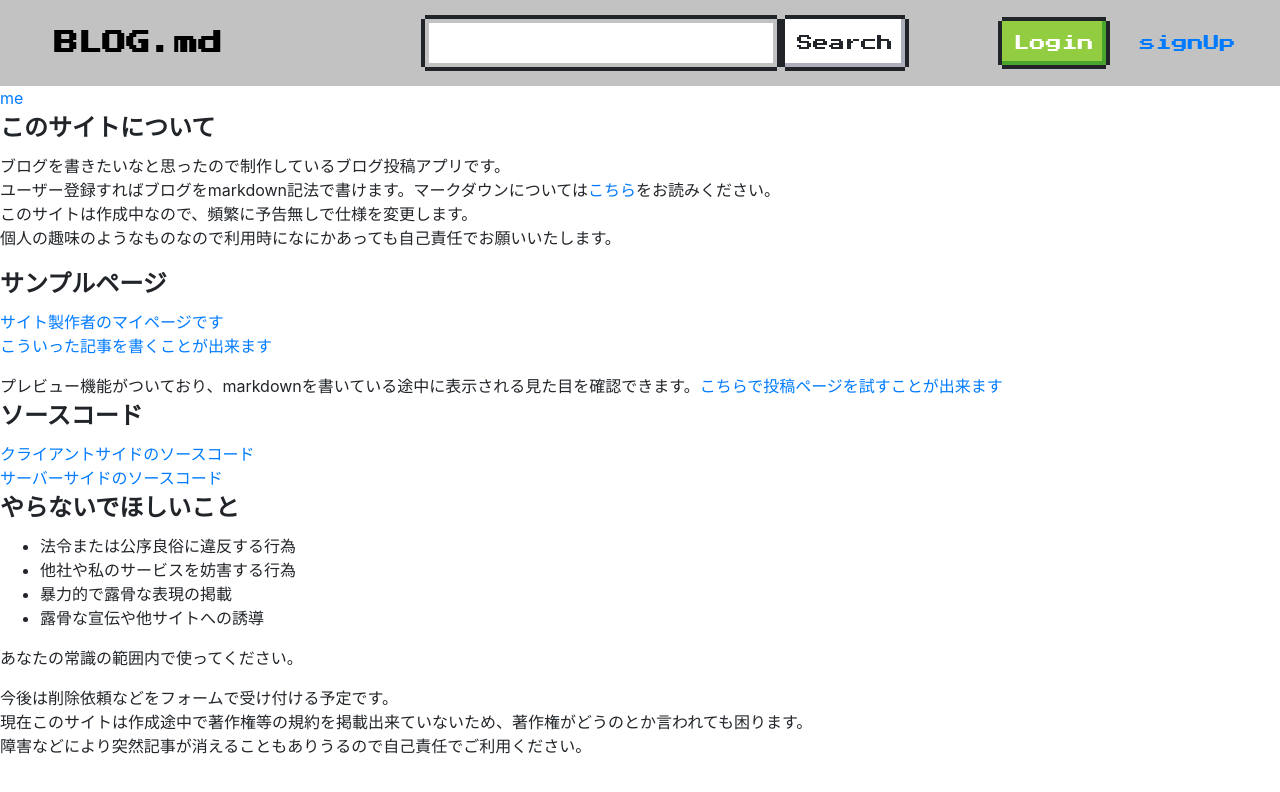
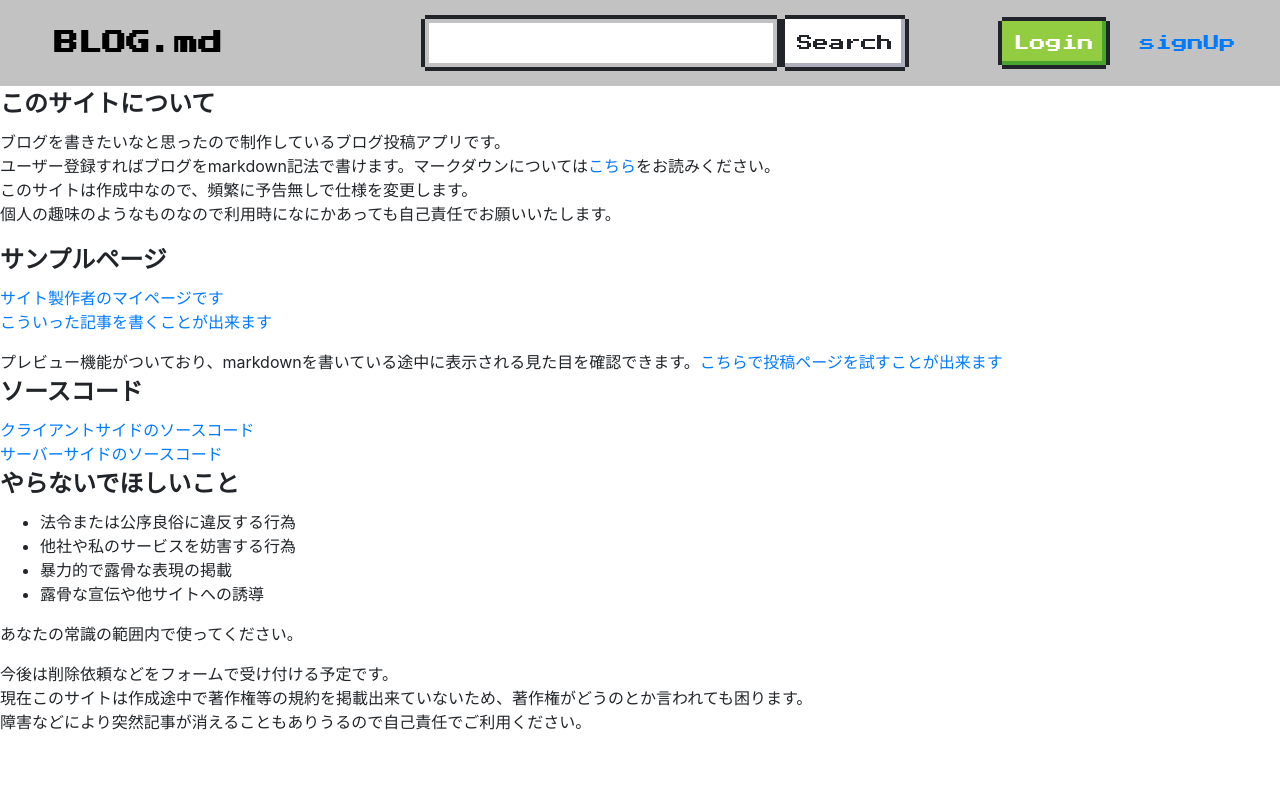
Before and after one commit to kotarou1192/blog_client, a React (Create React App) app: page / in a window 1280 px wide. Shown: the top 792 px of the page. Built offline with nearby package versions, Linux system fonts and the light colour scheme.

Commit message:
remove: debug link

```diff
--- a/src/components/Router.tsx
+++ b/src/components/Router.tsx
@@ -1,6 +1,6 @@
 import React, { useState } from "react";
 import { AccountCreate } from "./Account/AccountCreate";
-import { Link, Route, Switch } from "react-router-dom";
+import { Route, Switch } from "react-router-dom";
 import { AccountCreationManager } from "./Account/AccountCreationManager";
 import { GoogleReCaptchaProvider } from "react-google-recaptcha-v3";
 import * as network from "../utils/network";
@@ -26,7 +26,6 @@ export const Router: React.FC<{}> = () => {
       <MenuBar keywords={keywords} setKeywords={setKeywords} />
       <Switch>
         <Route exact path="/">
-          <Link to="/users/takashii"> me</Link>
           <Top />
         </Route>
         <Route path="/login">
```
